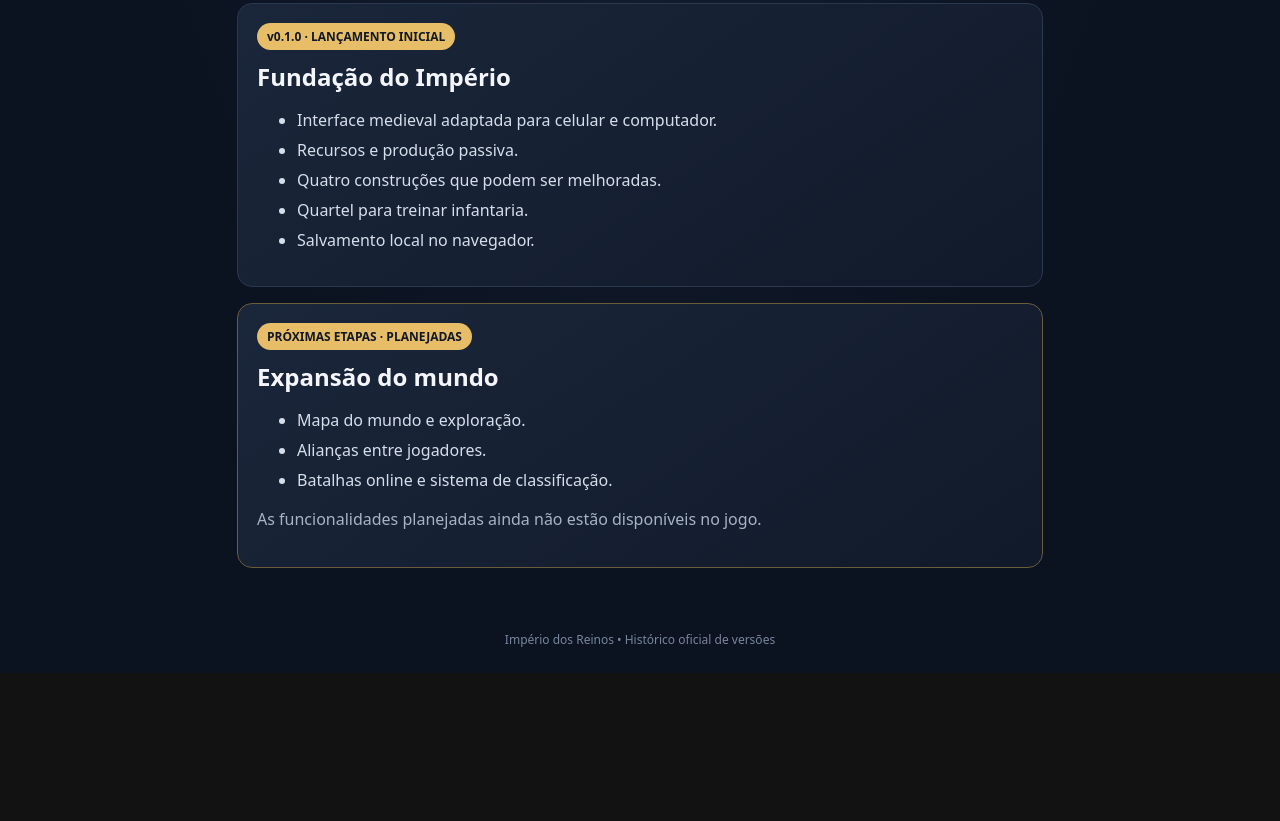
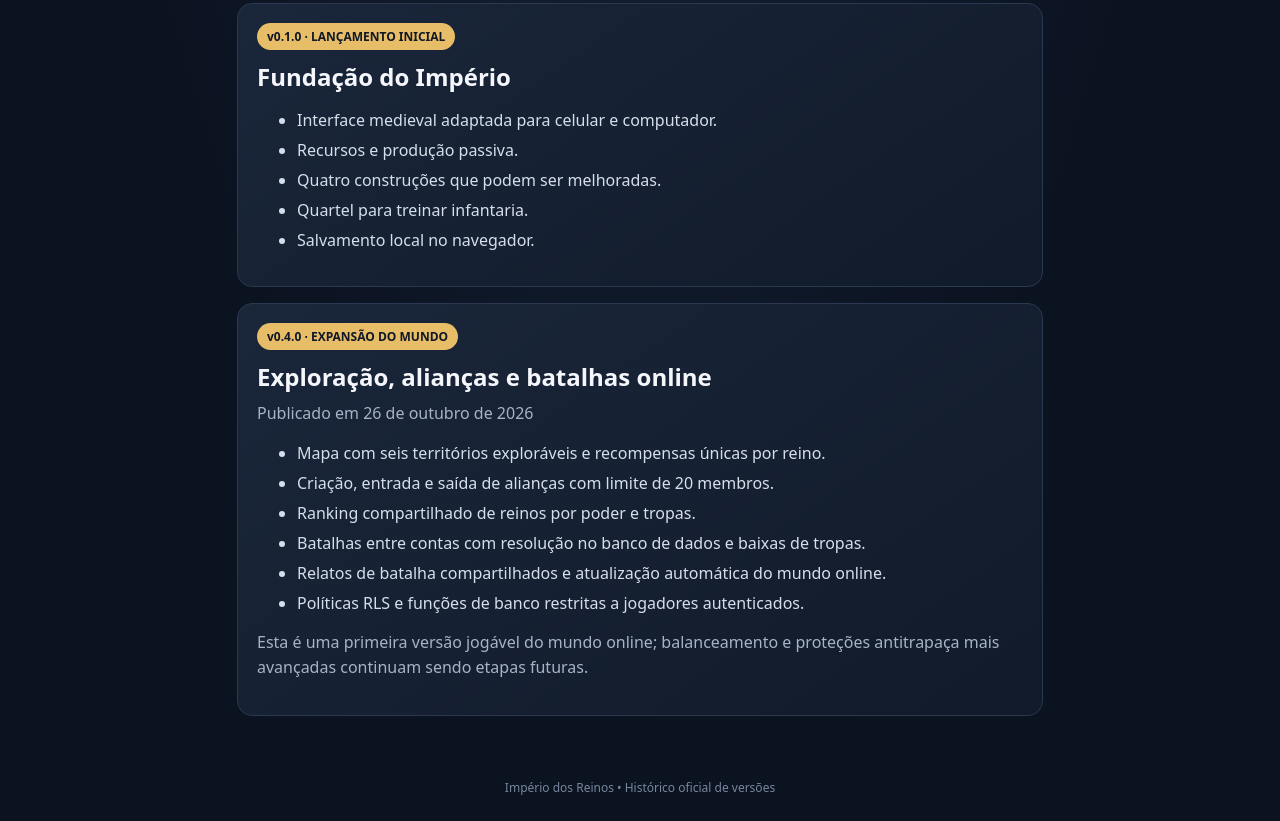
Before and after one commit to NANDOBRTV/rpg-online, a website: page updates.html in a window 1280 px wide. Shown: the part 886-1707 px from the top of the page. Before the commit the page ends 1559 px from the top, so only its background shows below. Drawn offline with Linux system fonts and the light colour scheme.

Commit message:
Publish v0.4.0 world expansion release notes

```diff
--- a/updates.html
+++ b/updates.html
@@ -5,5 +5,5 @@
 <section class="release"><span class="tag">v0.3.0 · CONTAS E SALVAMENTO ONLINE</span><h2>Reinos na nuvem</h2><div class="muted">Publicado em 26 de outubro de 2026</div><ul><li>Cadastro e login por e-mail e senha com Supabase Auth.</li><li>Salvamento do estado do reino em banco de dados separado.</li><li>Sincronização da partida entre dispositivos após entrar na mesma conta.</li><li>Políticas de segurança para cada jogador acessar apenas seu próprio salvamento.</li><li>Progresso local mantido como apoio quando a sincronização falhar.</li></ul></section>
 <section class="release"><span class="tag">v0.2.0 · MISSÕES DO REINO</span><h2>Missões do Reino</h2><div class="muted">Publicado em 26 de outubro de 2026</div><ul><li>Nova área de missões dentro do jogo.</li><li>Três objetivos com recompensas de madeira, pedra, comida e ouro.</li><li>Resgate único de cada recompensa por navegador.</li><li>Atalho para esta página no menu do jogo.</li></ul></section>
 <section class="release"><span class="tag">v0.1.0 · LANÇAMENTO INICIAL</span><h2>Fundação do Império</h2><ul><li>Interface medieval adaptada para celular e computador.</li><li>Recursos e produção passiva.</li><li>Quatro construções que podem ser melhoradas.</li><li>Quartel para treinar infantaria.</li><li>Salvamento local no navegador.</li></ul></section>
-<section class="release planned"><span class="tag">PRÓXIMAS ETAPAS · PLANEJADAS</span><h2>Expansão do mundo</h2><ul><li>Mapa do mundo e exploração.</li><li>Alianças entre jogadores.</li><li>Batalhas online e sistema de classificação.</li></ul><p class="muted">As funcionalidades planejadas ainda não estão disponíveis no jogo.</p></section>
+<section class="release"><span class="tag">v0.4.0 · EXPANSÃO DO MUNDO</span><h2>Exploração, alianças e batalhas online</h2><div class="muted">Publicado em 26 de outubro de 2026</div><ul><li>Mapa com seis territórios exploráveis e recompensas únicas por reino.</li><li>Criação, entrada e saída de alianças com limite de 20 membros.</li><li>Ranking compartilhado de reinos por poder e tropas.</li><li>Batalhas entre contas com resolução no banco de dados e baixas de tropas.</li><li>Relatos de batalha compartilhados e atualização automática do mundo online.</li><li>Políticas RLS e funções de banco restritas a jogadores autenticados.</li></ul><p class="muted">Esta é uma primeira versão jogável do mundo online; balanceamento e proteções antitrapaça mais avançadas continuam sendo etapas futuras.</p></section>
 </main><footer>Império dos Reinos • Histórico oficial de versões</footer></body></html>
```
